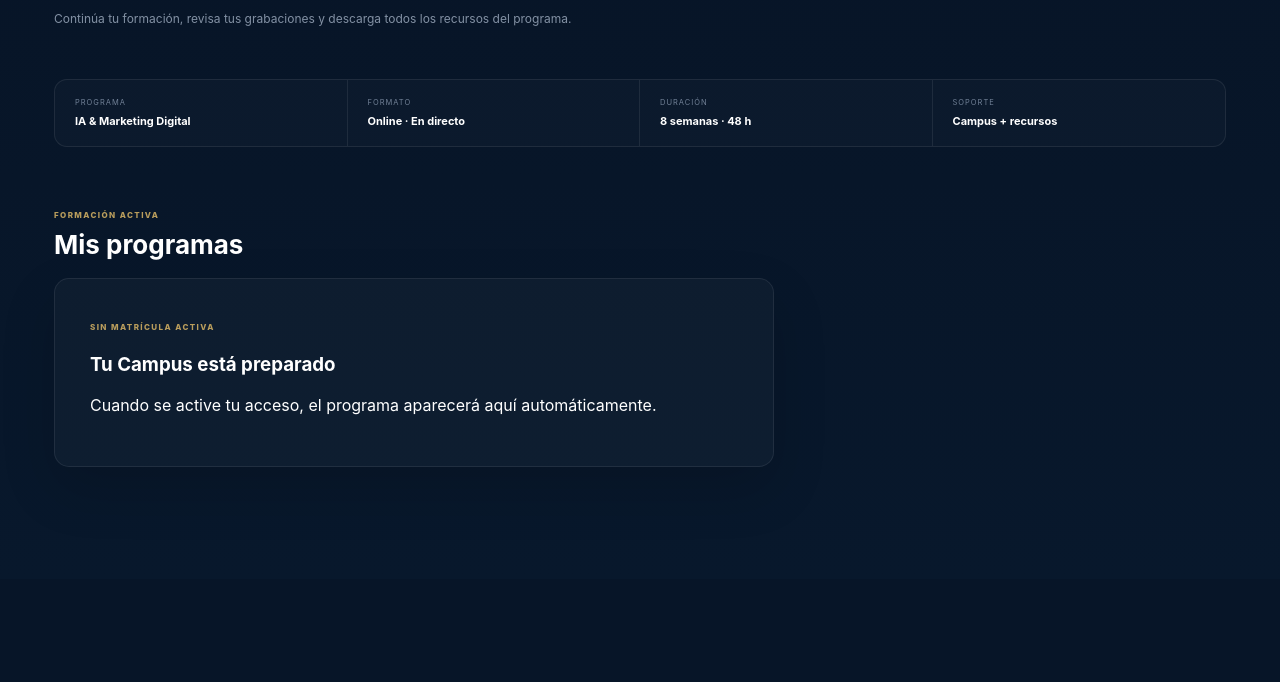
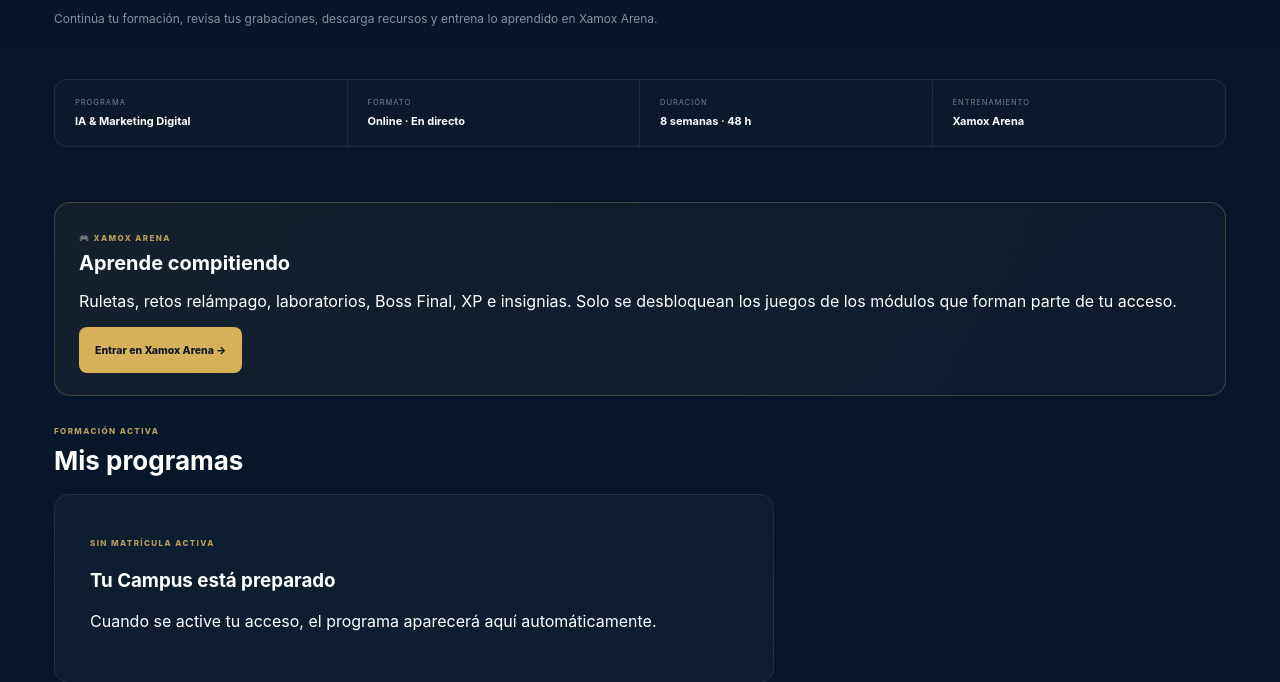
Before and after one commit to ktysdavids-dev/xamox-academy-campus, a Django app: template templates/core/dashboard.html in a window 1280 px wide. Shown: the part 221-903 px from the top of the page. Before the commit the page ends 688 px from the top, so only its background shows below. Run offline with Django 5.2, Linux system fonts and the light colour scheme; the template is opened without the code that fills it, so the values that code supplies are empty.

Commit message:
feat: integrar Xamox Arena en el dashboard del alumno

```diff
--- a/templates/core/dashboard.html
+++ b/templates/core/dashboard.html
@@ -3,104 +3,44 @@
 {% block content %}
 <section class="page-shell student-shell">
   <div class="student-hero">
-    <div>
-      <div class="eyebrow">MI CAMPUS</div>
-      <h1>Hola, {{ user.first_name|default:user.username }}</h1>
-      <p>Continúa tu formación, revisa tus grabaciones y descarga todos los recursos del programa.</p>
-    </div>
+    <div><div class="eyebrow">MI CAMPUS</div><h1>Hola, {{ user.first_name|default:user.username }}</h1><p>Continúa tu formación, revisa tus grabaciones, descarga recursos y entrena lo aprendido en Xamox Arena.</p></div>
     {% if next_lesson %}<a class="btn primary" href="{% url 'lesson_detail' next_lesson.id %}">Continuar formación →</a>{% endif %}
   </div>
 
-  <div class="student-summary">
-    <div><span>Programa</span><strong>IA & Marketing Digital</strong></div>
-    <div><span>Formato</span><strong>Online · En directo</strong></div>
-    <div><span>Duración</span><strong>8 semanas · 48 h</strong></div>
-    <div><span>Soporte</span><strong>Campus + recursos</strong></div>
+  <div class="student-summary"><div><span>Programa</span><strong>IA & Marketing Digital</strong></div><div><span>Formato</span><strong>Online · En directo</strong></div><div><span>Duración</span><strong>8 semanas · 48 h</strong></div><div><span>Entrenamiento</span><strong>Xamox Arena</strong></div></div>
+
+  <div class="seat-panel" style="border-color:rgba(215,177,90,.26);background:linear-gradient(135deg,rgba(215,177,90,.07),rgba(255,255,255,.02))">
+    <div class="seat-head"><span class="eyebrow">🎮 XAMOX ARENA</span><h2>Aprende compitiendo</h2></div>
+    <p>Ruletas, retos relámpago, laboratorios, Boss Final, XP e insignias. Solo se desbloquean los juegos de los módulos que forman parte de tu acceso.</p>
+    <a class="btn primary" href="{% url 'challenge_hub' %}">Entrar en Xamox Arena →</a>
   </div>
 
   {% if purchase and seat_info %}
-    <div class="seat-panel">
-      <div class="seat-head">
-        <span class="eyebrow">PROMOCIÓN 2 PERSONAS</span>
-        <h2>Tu segunda plaza <small>({{ seat_info.used }}/{{ seat_info.total }})</small></h2>
-      </div>
-      {% if seat_info.invitation and seat_info.invitation.status == "accepted" %}
-        <p class="seat-ok">Plaza activada por <strong>{{ seat_info.invitation.email }}</strong>. ¡Las dos plazas están en uso!</p>
-      {% else %}
-        {% if seat_info.invitation and seat_info.invitation.status == "pending" %}
-          <p>Invitación pendiente enviada a <strong>{{ seat_info.invitation.email }}</strong>. Puedes reenviarla o cambiar el destinatario:</p>
-        {% else %}
-          <p>Tienes una segunda plaza disponible. Invita a quien quieras y recibirá su acceso por email:</p>
-        {% endif %}
-        <form method="post" action="{% url 'invite_seat' %}" class="seat-form">
-          {% csrf_token %}
-          <input type="text" name="guest_name" placeholder="Nombre del segundo alumno" required>
-          <input type="email" name="guest_email" placeholder="Email del segundo alumno" required>
-          <button class="btn secondary" type="submit">Enviar invitación →</button>
-        </form>
+    <div class="seat-panel"><div class="seat-head"><span class="eyebrow">PROMOCIÓN 2 PERSONAS</span><h2>Tu segunda plaza <small>({{ seat_info.used }}/{{ seat_info.total }})</small></h2></div>
+      {% if seat_info.invitation and seat_info.invitation.status == "accepted" %}<p class="seat-ok">Plaza activada por <strong>{{ seat_info.invitation.email }}</strong>. ¡Las dos plazas están en uso!</p>
+      {% else %}{% if seat_info.invitation and seat_info.invitation.status == "pending" %}<p>Invitación pendiente enviada a <strong>{{ seat_info.invitation.email }}</strong>. Puedes reenviarla o cambiar el destinatario:</p>{% else %}<p>Tienes una segunda plaza disponible. Invita a quien quieras y recibirá su acceso por email:</p>{% endif %}
+        <form method="post" action="{% url 'invite_seat' %}" class="seat-form">{% csrf_token %}<input type="text" name="guest_name" placeholder="Nombre del segundo alumno" required><input type="email" name="guest_email" placeholder="Email del segundo alumno" required><button class="btn secondary" type="submit">Enviar invitación →</button></form>
       {% endif %}
     </div>
   {% endif %}
 
   {% if partial_access %}
-    <div class="seat-panel">
-      <div class="seat-head">
-        <span class="eyebrow">ACCESO POR MÓDULO</span>
-        <h2>Tus módulos sueltos</h2>
-      </div>
-      {% for access in partial_access %}
-        <div class="content-row">
-          <div class="content-row-main">
-            <div><strong>{{ access.module.title }}</strong><small>{{ access.module.course.title }}</small></div>
-          </div>
-          <div class="content-row-actions">
-            <a class="btn secondary btn-sm" href="{% url 'course_detail' access.module.course.slug %}">Entrar →</a>
-          </div>
-        </div>
-      {% endfor %}
-      <p class="hint">¿Quieres el programa completo? <a href="{% url 'buy_redirect' %}">Consulta el curso completo →</a></p>
+    <div class="seat-panel"><div class="seat-head"><span class="eyebrow">ACCESO POR MÓDULO</span><h2>Tus módulos sueltos</h2></div>
+      {% for access in partial_access %}<div class="content-row"><div class="content-row-main"><div><strong>{{ access.module.title }}</strong><small>{{ access.module.course.title }}</small></div></div><div class="content-row-actions"><a class="btn secondary btn-sm" href="{% url 'course_detail' access.module.course.slug %}">Entrar →</a></div></div>{% endfor %}
+      <p class="hint">En Xamox Arena solo podrás jugar los módulos que aparecen aquí. <a href="{% url 'challenge_hub' %}">Ir a la Arena →</a></p>
     </div>
   {% endif %}
 
   {% if purchasable_modules %}
-    <div class="seat-panel">
-      <div class="seat-head">
-        <span class="eyebrow">AMPLÍA TU FORMACIÓN</span>
-        <h2>Añade el resto del programa</h2>
-      </div>
-      <p>Estos módulos aún no están en tu cuenta. Al comprarlos se activan automáticamente, sin esperar.</p>
-      {% for module in purchasable_modules %}
-        <div class="content-row">
-          <div class="content-row-main">
-            <div><strong>{{ module.title }}</strong><small>{{ module.course.title }}{% if module.price_display %} · {{ module.price_display }}{% endif %}</small></div>
-          </div>
-          <div class="content-row-actions">
-            <a class="btn primary btn-sm" href="{{ module.stripe_payment_link }}" target="_blank" rel="noopener">Comprar →</a>
-          </div>
-        </div>
-      {% endfor %}
+    <div class="seat-panel"><div class="seat-head"><span class="eyebrow">AMPLÍA TU FORMACIÓN</span><h2>Añade el resto del programa</h2></div><p>Estos módulos aún no están en tu cuenta. Al comprarlos se activan automáticamente, incluyendo sus juegos de Xamox Arena.</p>
+      {% for module in purchasable_modules %}<div class="content-row"><div class="content-row-main"><div><strong>{{ module.title }}</strong><small>{{ module.course.title }}{% if module.price_display %} · {{ module.price_display }}{% endif %}</small></div></div><div class="content-row-actions"><a class="btn primary btn-sm" href="{{ module.stripe_payment_link }}" target="_blank" rel="noopener">Comprar →</a></div></div>{% endfor %}
     </div>
   {% endif %}
 
   <div class="section-heading"><div><span class="eyebrow">FORMACIÓN ACTIVA</span><h2>Mis programas</h2></div></div>
   <div class="course-grid premium-course-grid">
-    {% for card in cards %}
-      <article class="course-card premium-course-card">
-        {% if card.enrollment.course.cover_image %}<div class="course-cover"><img src="{{ card.enrollment.course.cover_image }}" alt="{{ card.enrollment.course.title }}"></div>{% endif %}
-        <div class="card-body">
-          <div class="course-status"><span class="status-dot"></span> PROGRAMA ACTIVO</div>
-          <h3>{{ card.enrollment.course.title }}</h3>
-          <p>{{ card.enrollment.course.description }}</p>
-          <div class="progress"><span style="width:{{ card.progress }}%"></span></div>
-          <div class="progress-label"><strong>{{ card.progress }}%</strong><span>completado</span></div>
-          <a class="btn secondary btn-wide" href="{% url 'course_detail' card.enrollment.course.slug %}">Entrar al curso →</a>
-        </div>
-      </article>
-    {% empty %}
-      {% if not partial_access %}
-        <div class="empty-card premium-empty"><span class="eyebrow">SIN MATRÍCULA ACTIVA</span><h3>Tu Campus está preparado</h3><p>Cuando se active tu acceso, el programa aparecerá aquí automáticamente.</p></div>
-      {% endif %}
-    {% endfor %}
+    {% for card in cards %}<article class="course-card premium-course-card">{% if card.enrollment.course.cover_image %}<div class="course-cover"><img src="{{ card.enrollment.course.cover_image }}" alt="{{ card.enrollment.course.title }}"></div>{% endif %}<div class="card-body"><div class="course-status"><span class="status-dot"></span> PROGRAMA ACTIVO</div><h3>{{ card.enrollment.course.title }}</h3><p>{{ card.enrollment.course.description }}</p><div class="progress"><span style="width:{{ card.progress }}%"></span></div><div class="progress-label"><strong>{{ card.progress }}%</strong><span>completado</span></div><a class="btn secondary btn-wide" href="{% url 'course_detail' card.enrollment.course.slug %}">Entrar al curso →</a></div></article>
+    {% empty %}{% if not partial_access %}<div class="empty-card premium-empty"><span class="eyebrow">SIN MATRÍCULA ACTIVA</span><h3>Tu Campus está preparado</h3><p>Cuando se active tu acceso, el programa aparecerá aquí automáticamente.</p></div>{% endif %}{% endfor %}
   </div>
 </section>
 {% endblock %}
```
